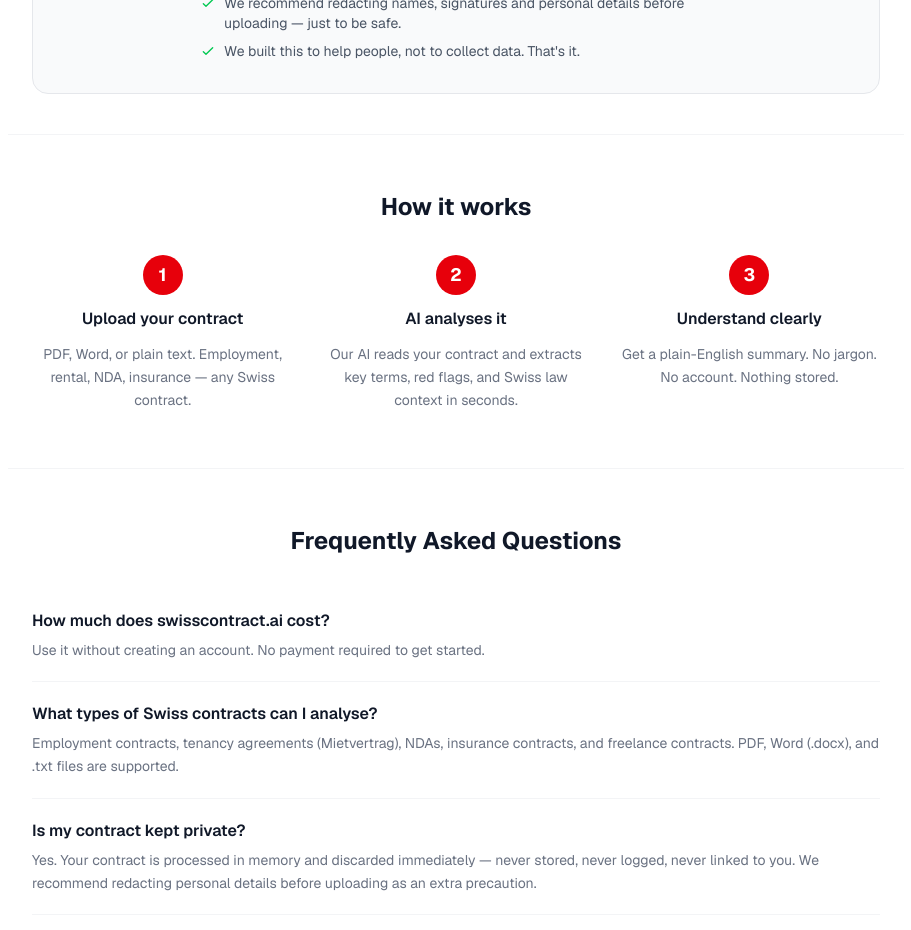
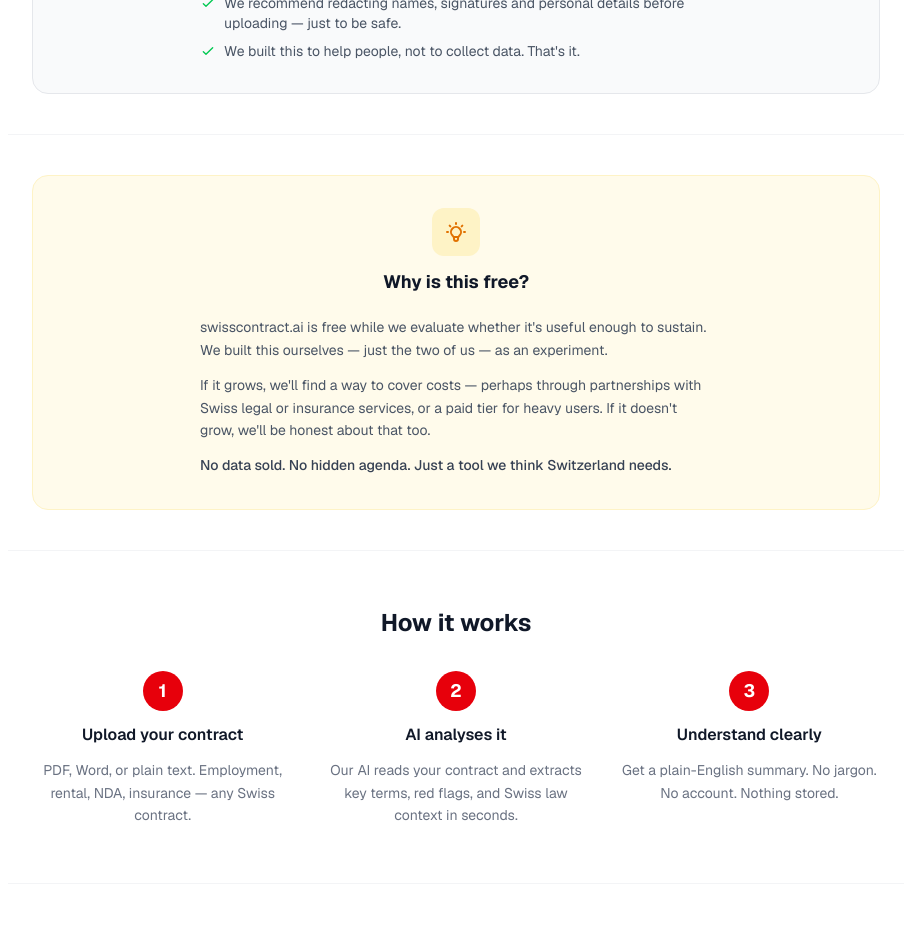
Before and after one commit to vikramgorla/swisscontract-ai, a Next.js app: page / in a window 1280 px wide. Shown: the part 1560-2490 px from the top of the page, without its empty margins (184-1095 px from the left). Built offline with nearby package versions, Linux system fonts and the light colour scheme; no server answers.

Commit message:
feat: add 'Why is this free?' transparency section
- Amber card between Privacy Promise and How it works
- Honest about experimental nature and potential future monetisation
- Translated in EN/DE/FR/IT via translations.ts

Written by Léa 🏔️

```diff
--- a/app/components/HomeClient.tsx
+++ b/app/components/HomeClient.tsx
@@ -379,6 +379,27 @@ export default function HomeClient({ locale, t }: HomeClientProps) {
         </section>
       )}
 
+      {/* Why is this free? */}
+      {!analysis && (
+        <section className="max-w-4xl mx-auto px-4 sm:px-6 py-10 border-t border-gray-100">
+          <div className="bg-amber-50 rounded-2xl p-6 sm:p-8 border border-amber-100">
+            <div className="flex flex-col items-center mb-5">
+              <div className="w-12 h-12 bg-amber-100 rounded-xl flex items-center justify-center mb-3">
+                <svg className="w-6 h-6 text-amber-600" fill="none" stroke="currentColor" viewBox="0 0 24 24">
+                  <path strokeLinecap="round" strokeLinejoin="round" strokeWidth={2} d="M9.663 17h4.673M12 3v1m6.364 1.636l-.707.707M21 12h-1M4 12H3m3.343-5.657l-.707-.707m2.828 9.9a5 5 0 117.072 0l-.548.547A3.374 3.374 0 0014 18.469V19a2 2 0 11-4 0v-.531c0-.895-.356-1.754-.988-2.386l-.548-.547z" />
+                </svg>
+              </div>
+              <h2 className="text-lg font-bold text-gray-900 text-center">{t.why_free_title}</h2>
+            </div>
+            <div className="max-w-lg mx-auto space-y-3 text-sm text-gray-600 leading-relaxed">
+              <p>{t.why_free_p1}</p>
+              <p>{t.why_free_p2}</p>
+              <p className="font-medium text-gray-700">{t.why_free_p3}</p>
+            </div>
+          </div>
+        </section>
+      )}
+
       {/* How it works */}
       {!analysis && (
         <section className="max-w-4xl mx-auto px-4 sm:px-6 py-14 border-t border-gray-100">
--- a/app/i18n/translations.ts
+++ b/app/i18n/translations.ts
@@ -89,6 +89,10 @@ export const translations = {
       "Is this non-compete clause enforceable in Switzerland?",
       "Can I sublet my apartment under this agreement?",
     ],
+    why_free_title: 'Why is this free?',
+    why_free_p1: 'swisscontract.ai is free while we evaluate whether it\'s useful enough to sustain. We built this ourselves — just the two of us — as an experiment.',
+    why_free_p2: 'If it grows, we\'ll find a way to cover costs — perhaps through partnerships with Swiss legal or insurance services, or a paid tier for heavy users. If it doesn\'t grow, we\'ll be honest about that too.',
+    why_free_p3: 'No data sold. No hidden agenda. Just a tool we think Switzerland needs.',
   },
   de: {
     badge: 'Kein Konto nötig · Jetzt ausprobieren',
@@ -178,6 +182,10 @@ export const translations = {
       "Ist diese Konkurrenzklausel in der Schweiz durchsetzbar?",
       "Kann ich meine Wohnung gemäss diesem Vertrag untervermieten?",
     ],
+    why_free_title: 'Warum ist das kostenlos?',
+    why_free_p1: 'swisscontract.ai ist kostenlos, während wir evaluieren, ob es nützlich genug ist, um es weiterzubetreiben. Wir haben es selbst entwickelt — nur wir zwei — als Experiment.',
+    why_free_p2: 'Wenn es wächst, werden wir einen Weg finden, die Kosten zu decken — vielleicht durch Partnerschaften mit Schweizer Rechts- oder Versicherungsdiensten, oder ein kostenpflichtiges Angebot für Vielnutzer. Wenn nicht, werden wir auch das offen kommunizieren.',
+    why_free_p3: 'Keine Datenweitergabe. Keine versteckte Agenda. Nur ein Werkzeug, das die Schweiz braucht.',
   },
   fr: {
     badge: 'Sans compte · Essayez maintenant',
@@ -267,6 +275,10 @@ export const translations = {
       "Cette clause de non-concurrence est-elle applicable en Suisse ?",
       "Puis-je sous-louer mon appartement selon ce contrat ?",
     ],
+    why_free_title: 'Pourquoi est-ce gratuit\u00a0?',
+    why_free_p1: 'swisscontract.ai est gratuit le temps d\'évaluer s\'il est suffisamment utile pour être pérennisé. Nous l\'avons construit nous-mêmes — à deux — comme une expérience.',
+    why_free_p2: 'S\'il se développe, nous trouverons un moyen de couvrir les coûts — peut-être via des partenariats avec des services juridiques ou d\'assurance suisses, ou un accès payant pour les grands utilisateurs. Sinon, nous le dirons clairement.',
+    why_free_p3: 'Aucune donnée vendue. Aucun agenda caché. Juste un outil dont la Suisse a besoin.',
   },
   it: {
     badge: 'Senza account · Prova ora',
@@ -356,6 +368,10 @@ export const translations = {
       "Questa clausola di non concorrenza è applicabile in Svizzera?",
       "Posso subaffittare il mio appartamento secondo questo contratto?",
     ],
+    why_free_title: 'Perché è gratuito?',
+    why_free_p1: 'swisscontract.ai è gratuito mentre valutiamo se è abbastanza utile da sostenere. Lo abbiamo costruito noi stessi — in due — come esperimento.',
+    why_free_p2: 'Se cresce, troveremo un modo per coprire i costi — forse attraverso partnership con servizi legali o assicurativi svizzeri, o un piano a pagamento per gli utenti più attivi. Se non cresce, lo diremo chiaramente.',
+    why_free_p3: 'Nessun dato venduto. Nessuna agenda nascosta. Solo uno strumento di cui la Svizzera ha bisogno.',
   },
 } as const;
 
@@ -421,4 +437,8 @@ export type TranslationKeys = {
   privacy_points: ReadonlyArray<string>;
   language_label: string;
   typewriter_examples: ReadonlyArray<string>;
+  why_free_title: string;
+  why_free_p1: string;
+  why_free_p2: string;
+  why_free_p3: string;
 };
```
